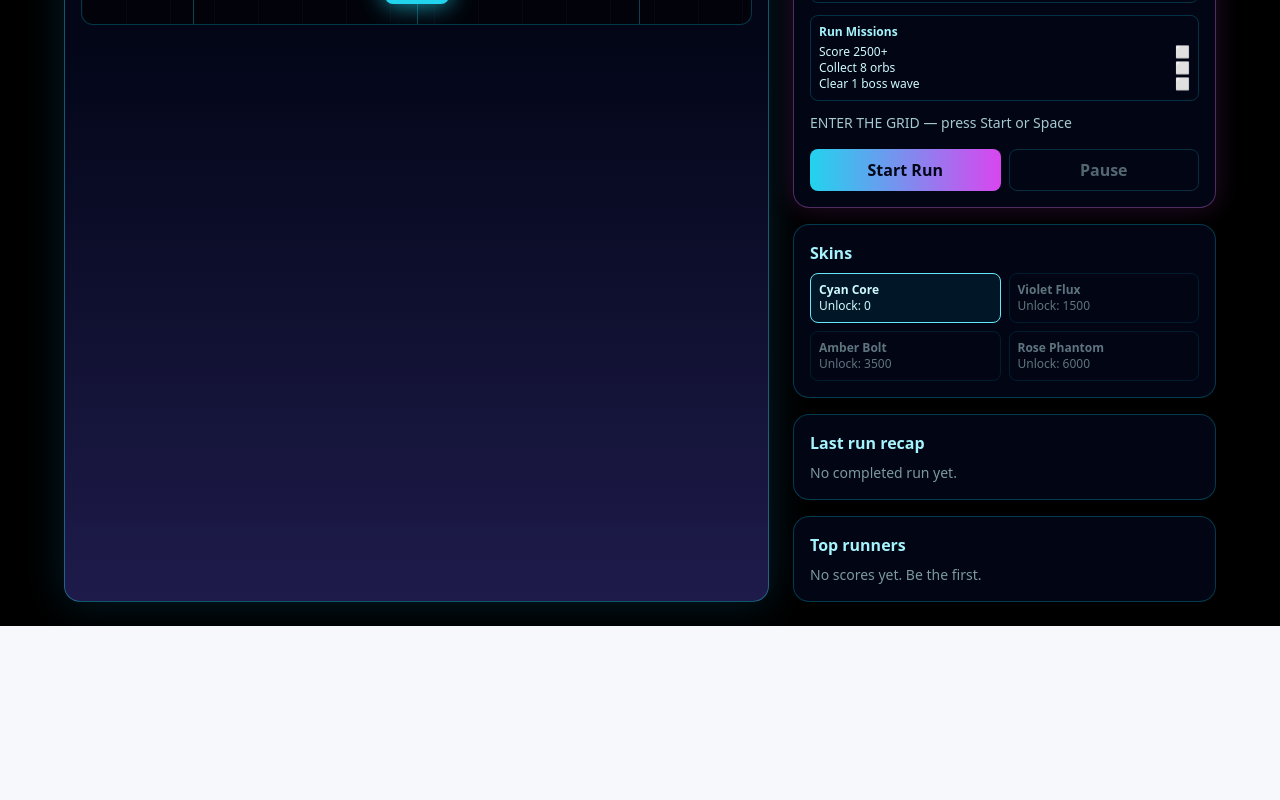
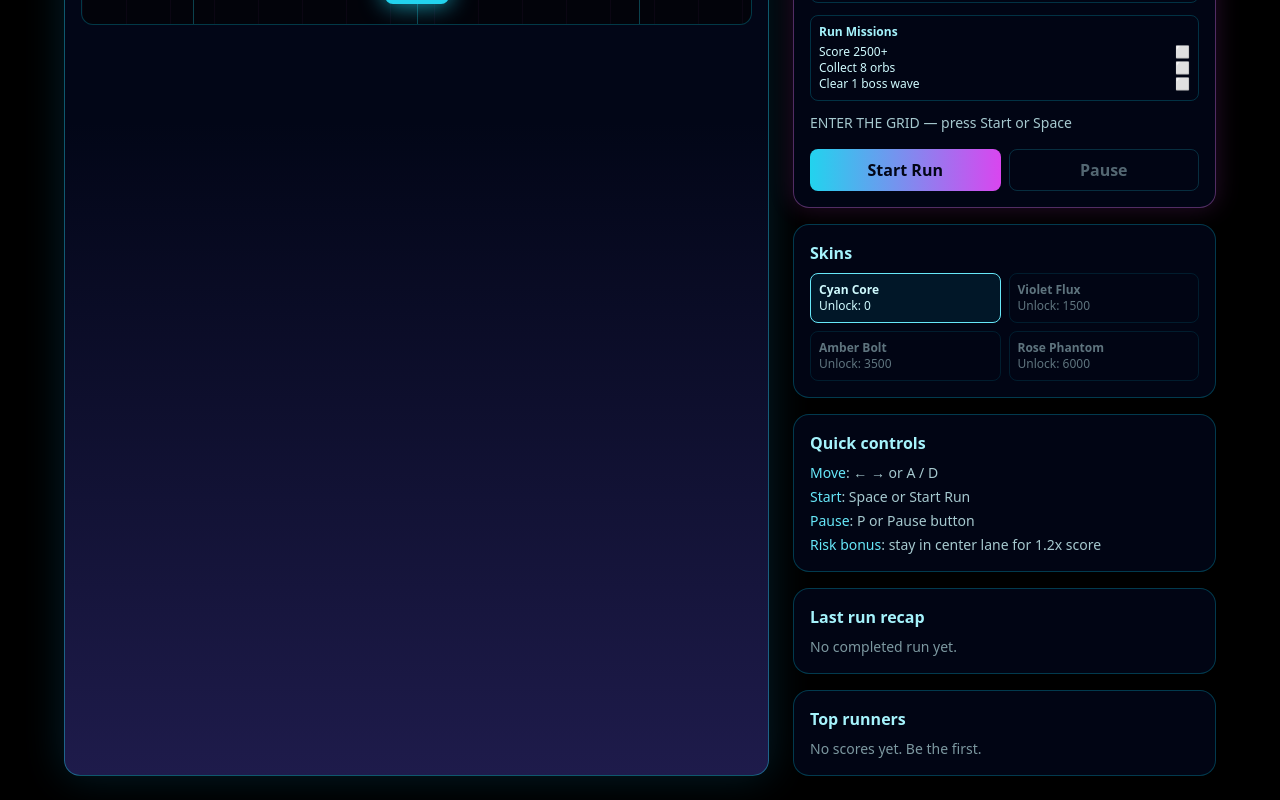
Before and after one commit to brettfrigo/gridrun, a Next.js app in the folder products/freelance-nudge/: page / in a window 1280 px wide. Shown: the part 764-1564 px from the top of the page. Before the commit the page ends 1390 px from the top, so only its background shows below. Built offline with nearby package versions, Linux system fonts and the light colour scheme.

Commit message:
ux(game): add quick controls card and clarify risk bonus

```diff
--- a/products/freelance-nudge/app/components/game-site.jsx
+++ b/products/freelance-nudge/app/components/game-site.jsx
@@ -468,6 +468,16 @@ export default function GameSite() {
             </div>
 
             <div className="rounded-2xl border border-cyan-500/30 bg-slate-950/90 p-4">
+              <h3 className="font-semibold text-cyan-200">Quick controls</h3>
+              <ul className="mt-2 space-y-1 text-sm text-cyan-100/80">
+                <li><span className="text-cyan-300">Move</span>: ← → or A / D</li>
+                <li><span className="text-cyan-300">Start</span>: Space or Start Run</li>
+                <li><span className="text-cyan-300">Pause</span>: P or Pause button</li>
+                <li><span className="text-cyan-300">Risk bonus</span>: stay in center lane for 1.2x score</li>
+              </ul>
+            </div>
+
+            <div className="rounded-2xl border border-cyan-500/30 bg-slate-950/90 p-4">
               <h3 className="font-semibold text-cyan-200">Last run recap</h3>
               {lastRun ? (
                 <div className="mt-2 space-y-1 text-sm text-cyan-100/85">
```
